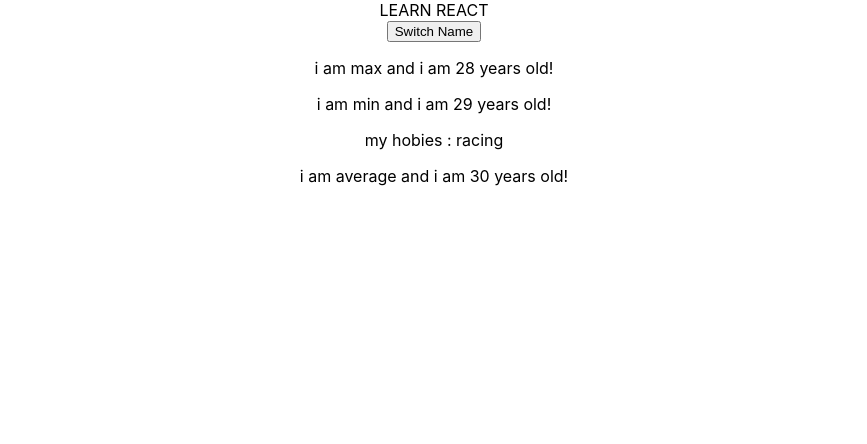
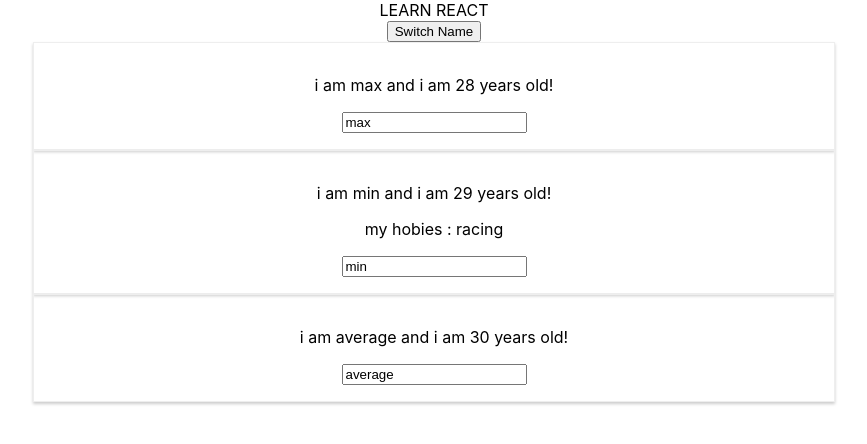
Before and after one commit to ffirdaus08/learn-react, a React (Create React App) app: page / in a window 1280 px wide. Shown: the top 444 px of the page, without its empty margins (206-1073 px from the left). Built offline with nearby package versions, Linux system fonts and the light colour scheme.

Commit message:
+47 add two way binding and styling

```diff
--- a/src/App.js
+++ b/src/App.js
@@ -23,8 +23,18 @@ const App = props => {
         {name: 'firdaus', age: 27},
         {name: 'maxi', age: 37}
       ]
-    });
-  };
+    })
+  }
+
+  const NameChangeHandler =(event) => {
+    setPersonState({
+      person: [
+        {name: 'fahmi', age: 17},
+        {name: event.target.value, age: 27},
+        {name: 'maxi', age: 37}
+      ]
+    })
+  }
 
   return (
     <div className="App">
@@ -36,7 +46,8 @@ const App = props => {
       <Person
         name={personState.person[1].name}
         age={personState.person[1].age}
-        click={switchNameHandler.bind(this, 'max!!!!')}>
+        click={switchNameHandler.bind(this, 'max!!!!')}
+        changed={NameChangeHandler}>
       my hobies : racing</Person>
       <Person
         name={personState.person[2].name}
--- /dev/null
+++ b/src/person/person.css
@@ -0,0 +1,8 @@
+.Person {
+   width: 60%;
+    margin: auto;
+    border: 1px solid #eee;
+    box-shadow: 0 2px 3px #ccc;
+    padding: 16px;
+    text-align: center;
+}
--- a/src/person/person.js
+++ b/src/person/person.js
@@ -1,12 +1,15 @@
 // untuk penggunaan component class pake this
 import React, { Component } from 'react'
+
+import './person.css'
 
 export default class person extends Component {
     render() {
         return (
-            <div>
+            <div className="Person">
                <p onClick={this.props.click}>i am {this.props.name} and i am {this.props.age} years old!</p>
                <p>{this.props.children}</p>
+               <input type="text" onChange={this.props.changed} value={this.props.name}></input>
             </div>
         )
     }
```
